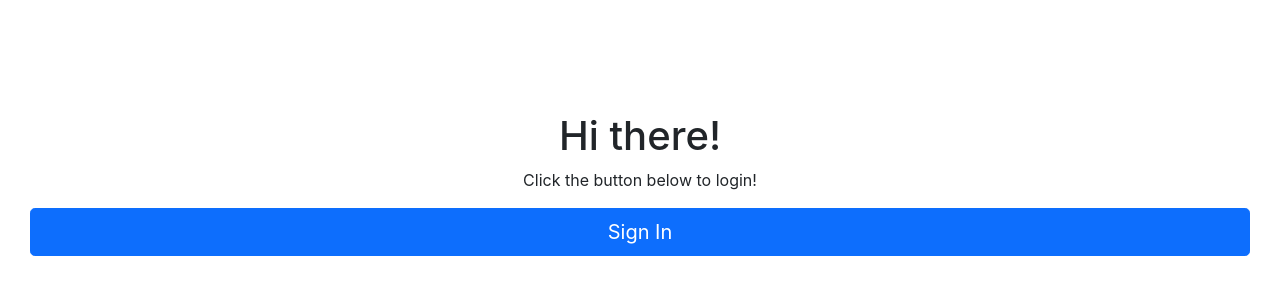
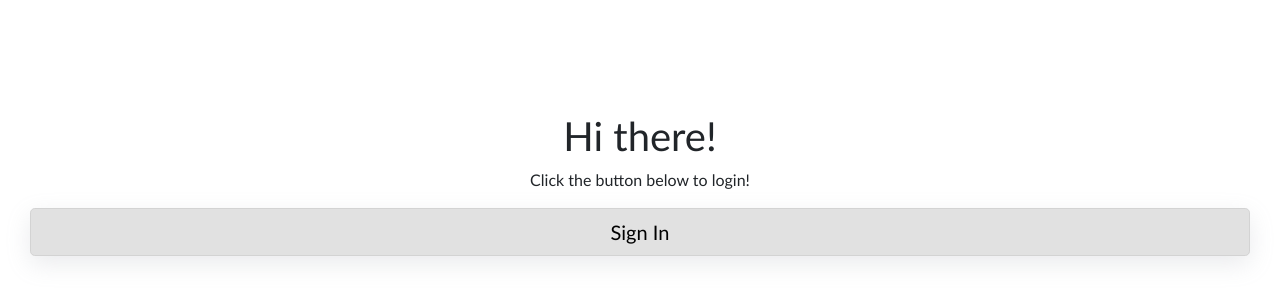
Before and after one commit to NSS-Evening-25-Cohort/Trip-Expense-Tracker, a Next.js app: page / in a window 1280 px wide. Shown: the part 136-436 px from the top of the page. Built offline with nearby package versions, Linux system fonts and the light colour scheme; no server answers.

Commit message:
tweaked the styling a little bit and tested it

```diff
--- a/components/NavBar.js
+++ b/components/NavBar.js
@@ -8,13 +8,14 @@ import {
   Button,
 } from 'react-bootstrap';
 import { signOut } from '../utils/auth';
+import { flightIconRotate } from '../public/icons';
 
 export default function NavBar() {
   return (
     <Navbar collapseOnSelect expand="lg" bg="dark" variant="dark">
       <Container>
         <Link passHref href="/">
-          <Navbar.Brand>TRIPZZZ</Navbar.Brand>
+          <Navbar.Brand>TRIPZZ {flightIconRotate}</Navbar.Brand>
         </Link>
         <Navbar.Toggle aria-controls="responsive-navbar-nav" />
         <Navbar.Collapse id="responsive-navbar-nav">
--- a/public/icons.js
+++ b/public/icons.js
@@ -7,6 +7,20 @@ const flightIcon = (
     fill="currentColor"
     className="bi bi-airplane"
     viewBox="0 0 16 16"
+  >
+    <path d="M6.428 1.151C6.708.591 7.213 0 8 0s1.292.592 1.572 1.151C9.861 1.73 10 2.431 10 3v3.691l5.17 2.585a1.5 1.5 0 0 1 .83 1.342V12a.5.5 0 0 1-.582.493l-5.507-.918-.375 2.253 1.318 1.318A.5.5 0 0 1 10.5 16h-5a.5.5 0 0 1-.354-.854l1.319-1.318-.376-2.253-5.507.918A.5.5 0 0 1 0 12v-1.382a1.5 1.5 0 0 1 .83-1.342L6 6.691V3c0-.568.14-1.271.428-1.849m.894.448C7.111 2.02 7 2.569 7 3v4a.5.5 0 0 1-.276.447l-5.448 2.724a.5.5 0 0 0-.276.447v.792l5.418-.903a.5.5 0 0 1 .575.41l.5 3a.5.5 0 0 1-.14.437L6.708 15h2.586l-.647-.646a.5.5 0 0 1-.14-.436l.5-3a.5.5 0 0 1 .576-.411L15 11.41v-.792a.5.5 0 0 0-.276-.447L9.276 7.447A.5.5 0 0 1 9 7V3c0-.432-.11-.979-.322-1.401C8.458 1.159 8.213 1 8 1s-.458.158-.678.599" />
+  </svg>
+);
+
+const flightIconRotate = (
+  <svg
+    xmlns="http://www.w3.org/2000/svg"
+    width="16"
+    height="16"
+    fill="currentColor"
+    className="bi bi-airplane"
+    viewBox="0 0 16 16"
+    style={{ transform: 'rotate(30deg)' }}
   >
     <path d="M6.428 1.151C6.708.591 7.213 0 8 0s1.292.592 1.572 1.151C9.861 1.73 10 2.431 10 3v3.691l5.17 2.585a1.5 1.5 0 0 1 .83 1.342V12a.5.5 0 0 1-.582.493l-5.507-.918-.375 2.253 1.318 1.318A.5.5 0 0 1 10.5 16h-5a.5.5 0 0 1-.354-.854l1.319-1.318-.376-2.253-5.507.918A.5.5 0 0 1 0 12v-1.382a1.5 1.5 0 0 1 .83-1.342L6 6.691V3c0-.568.14-1.271.428-1.849m.894.448C7.111 2.02 7 2.569 7 3v4a.5.5 0 0 1-.276.447l-5.448 2.724a.5.5 0 0 0-.276.447v.792l5.418-.903a.5.5 0 0 1 .575.41l.5 3a.5.5 0 0 1-.14.437L6.708 15h2.586l-.647-.646a.5.5 0 0 1-.14-.436l.5-3a.5.5 0 0 1 .576-.411L15 11.41v-.792a.5.5 0 0 0-.276-.447L9.276 7.447A.5.5 0 0 1 9 7V3c0-.432-.11-.979-.322-1.401C8.458 1.159 8.213 1 8 1s-.458.158-.678.599" />
   </svg>
@@ -88,5 +102,10 @@ const foodIcon = (
 );
 
 export {
-  flightIcon, businessIcon, foodIcon, lodgingIcon, carIcon,
+  flightIcon,
+  businessIcon,
+  foodIcon,
+  lodgingIcon,
+  carIcon,
+  flightIconRotate,
 };
--- a/styles/globals.css
+++ b/styles/globals.css
@@ -25,15 +25,22 @@ body {
   background-color: rgba(255, 255, 255, 0.822);
   border-radius: 50px;
   /* background: #db4200; */
+  background: rgb(3,148,228);
+  height: 100vh;
+  width: 100wh;
+  background: white;
+  font-family: 'Gill Sans', 'Gill Sans MT', Calibri, 'Trebuchet MS', sans-serif;
+/* background: linear-gradient(0deg, rgba(3, 149, 228, 0.1) 40%, rgba(249, 178, 0, 0.2) 95%); */
 }
 
 .card {
   box-shadow: rgba(149, 157, 165, 0.2) 0px 8px 24px;
   background-color: rgba(255, 255, 255, 0.822);
+  /* border: 1px solid rgb(192, 192, 192, .8) */
 }
 
 .card-header {
-  background-color: rgba(255, 234, 226, 0.588);
+  background-color: rgba(5, 124, 171, 0.178);
 }
 
 .form-control {
@@ -41,7 +48,42 @@ body {
 }
 
 .btn.btn-secondary {
-  background-color: rgba(242, 242, 242, 0.865);
+  background-color: rgba(221, 221, 221, 0.865);
   color: black;
   border: 1px solid lightgray;
+  transition: all 1.5s ease;
+  box-shadow: rgba(149, 157, 165, 0.2) 0px 8px 24px;
+
+  &:hover {
+    background-color: rgba(5, 124, 171, 0.178);
+    border: 1px solid rgb(80, 182, 255, .5);
+  }
 }
+
+.btn.btn-primary {
+  background-color: rgba(221, 221, 221, 0.865);
+  border: 1px solid grey;
+  border: 1px solid lightgray;
+  transition: all 1s ease;
+  color: black;
+  box-shadow: rgba(149, 157, 165, 0.2) 0px 8px 24px;
+
+  &:hover {
+    background-color: rgba(5, 124, 171, 0.178);
+    border: 1px solid rgb(80, 182, 255, .5);
+  }
+}
+
+
+.btn.btn-danger {
+  background-color: rgb(249, 89, 21, .8);
+  border: 1px solid rgb(249, 89, 21, .8);
+  transition: all 2.5s ease;
+  color: white;
+
+  &:hover {
+    background-color: rgba(5, 124, 171, 0.178);
+    border: 1px solid rgb(80, 182, 255, .5);
+    color: black;
+  }
+}
```
